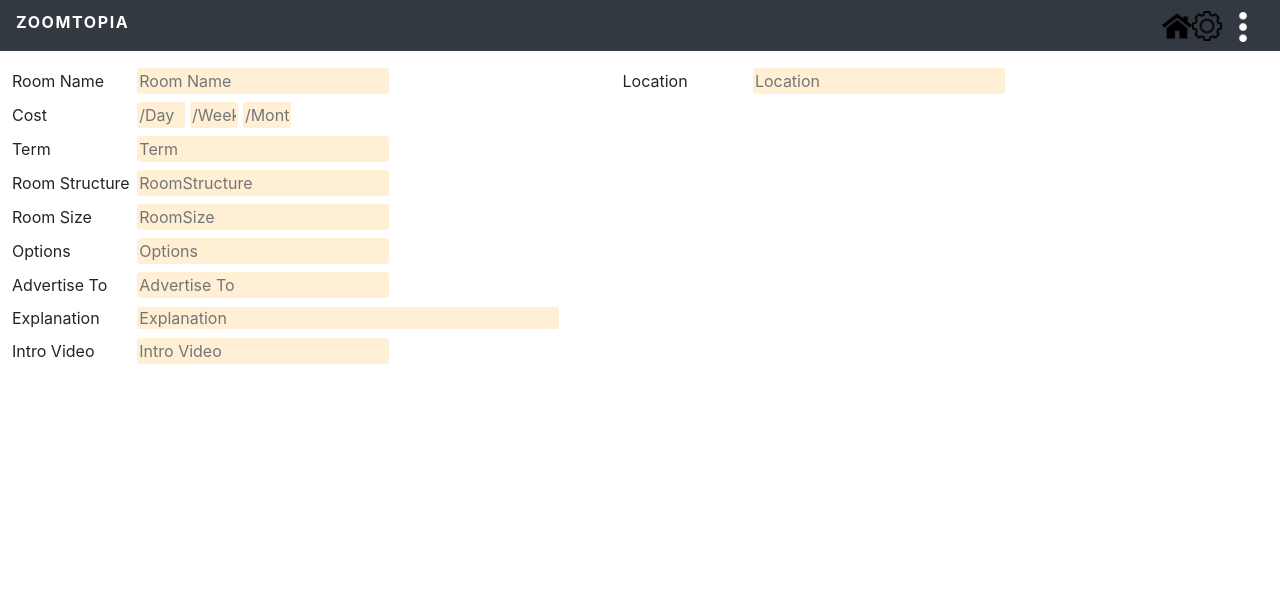
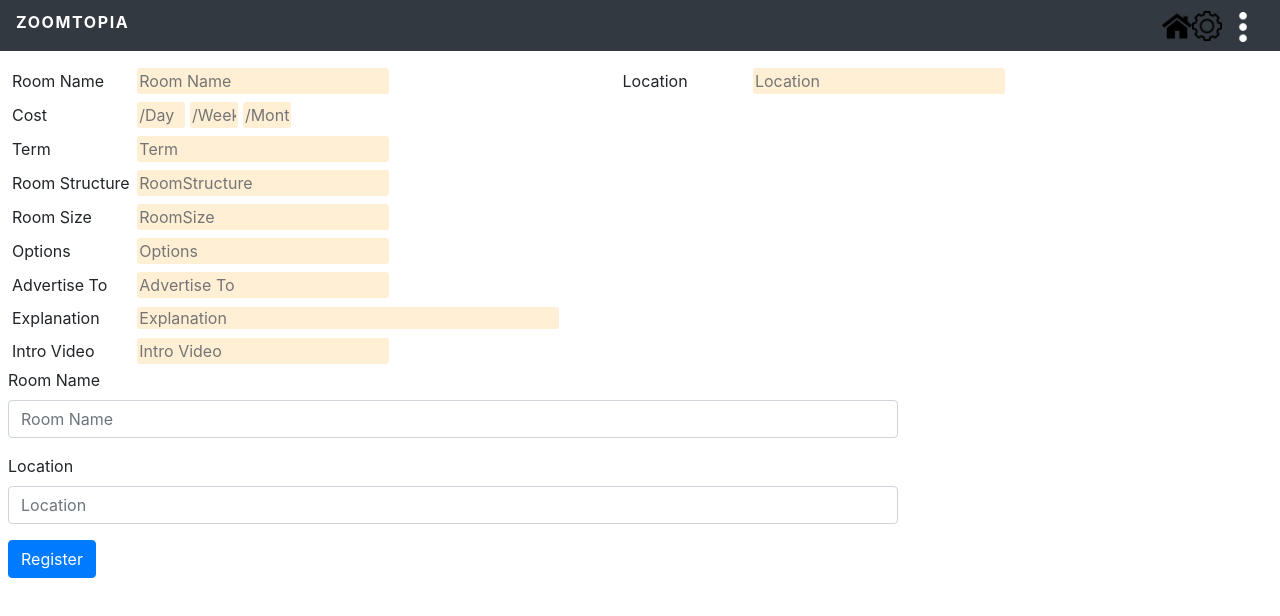
Before and after one commit to Daniel-H-99/2020S_HCI_Zoomtopia, a React (Create React App) app: page /RegisterRoom in a window 1280 px wide. Shown: the top 616 px of the page. Built offline with nearby package versions, Linux system fonts and the light colour scheme.

Commit message:
RegisterRoomPage ~ing

```diff
--- a/src/components/RegisterForm.jsx
+++ b/src/components/RegisterForm.jsx
@@ -1,4 +1,5 @@
 import React, { useState, Component } from 'react';
+import { Button, FormControl, Form, FormGroup } from 'react-bootstrap';
 import styled from 'styled-components';
 
 const LeftInput = styled.span`
@@ -38,6 +39,12 @@ const Explanation = styled.input`
   background: papayawhip;
   border: none;
   border-radius: 3px;
+`
+const Margin = styled.div`
+  display: inline-block;
+  width: 70%;
+  vertical-align: middle;
+  margin: 0 auto;
 `
 
 class RegisterForm extends Component {
@@ -185,7 +192,25 @@ class RegisterForm extends Component {
         </div>
         <div>{this.state.RoomName}</div>
         <div>{this.state.Location}</div>
+        <Margin>
+          <Form>
+            <Form.Group controlId="RoomName">
+              <Form.Label>Room Name</Form.Label>
+              <Form.Control type="RoomName" placeholder="Room Name" />
+            </Form.Group>
+
+            <Form.Group controlId="Location">
+              <Form.Label>Location</Form.Label>
+              <Form.Control type="Location" placeholder="Location" />
+            </Form.Group>
+
+            <Button variant="primary" type="submit">
+              Register
+            </Button>
+          </Form>
+        </Margin>
       </form>
+
     );
   }
 }
```
